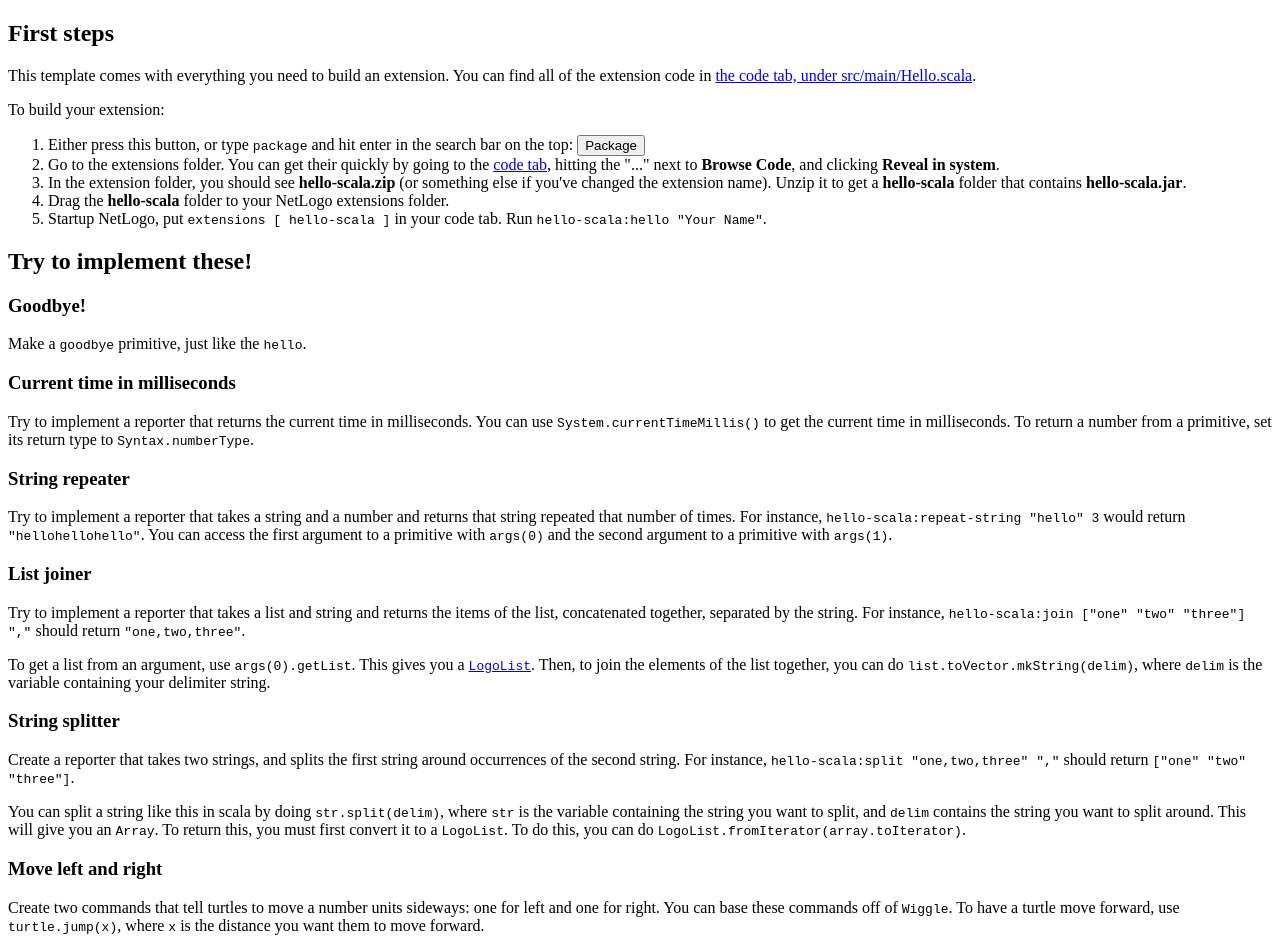
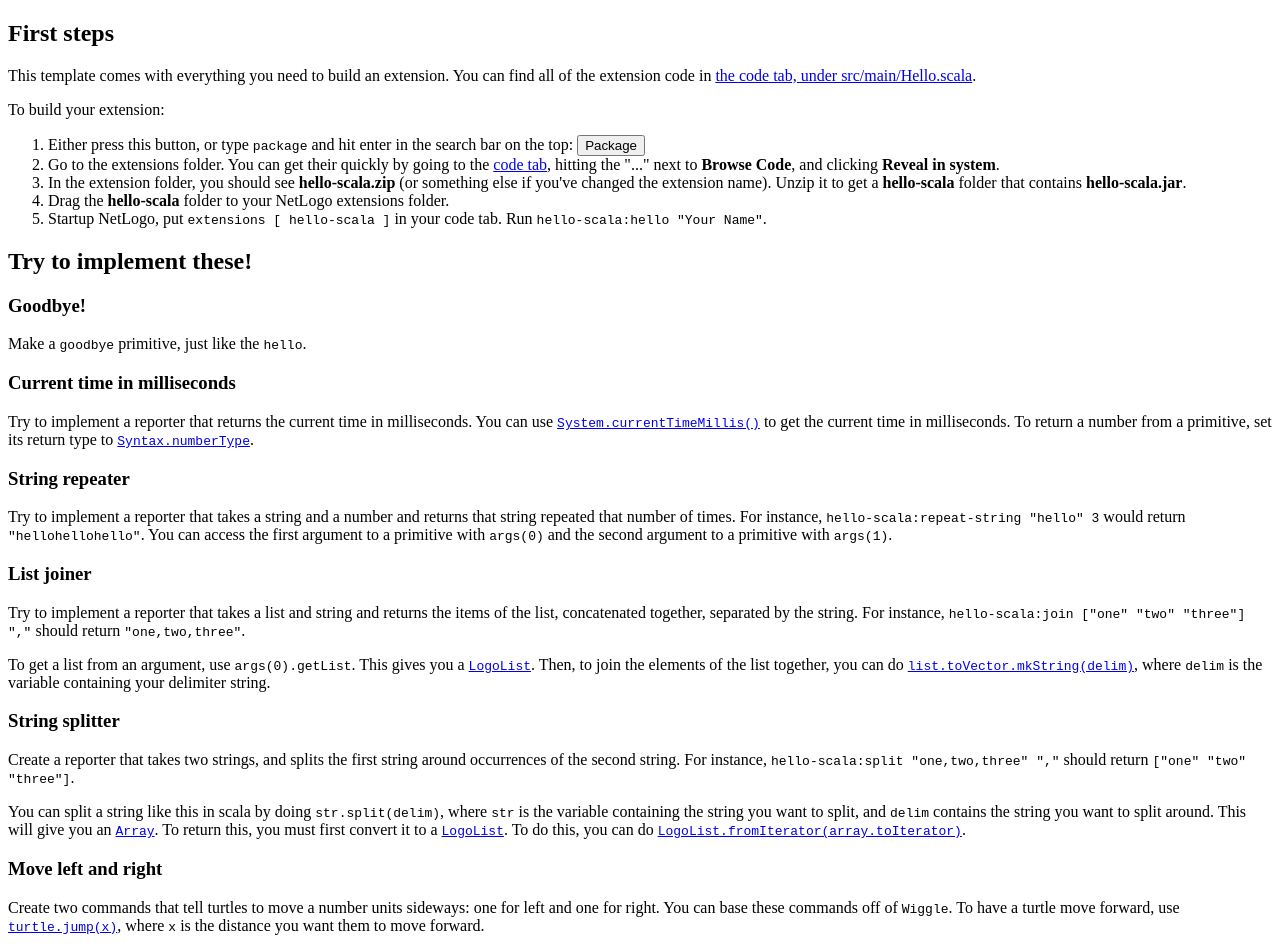
Before and after one commit to NetLogo/netlogo-extension-activator, a plain HTML site: page tutorial/index.html in a window 1280 px wide. Drawn offline with Linux system fonts and the light colour scheme.

Commit message:
Add links to docs

```diff
--- a/tutorial/index.html
+++ b/tutorial/index.html
@@ -2,6 +2,7 @@
 <html>
   <head>
     <title>NetLogo Extension Tutorial</title>
+    <base target="_blank">
   </head>
   <body>
 
@@ -23,21 +24,21 @@
       <p>Make a <code>goodbye</code> primitive, just like the <code>hello</code>.</p>
 
       <h3>Current time in milliseconds</h3>
-      <p>Try to implement a reporter that returns the current time in milliseconds. You can use <code>System.currentTimeMillis()</code> to get the current time in milliseconds. To return a number from a primitive, set its return type to <code>Syntax.numberType</code>.</p>
+      <p>Try to implement a reporter that returns the current time in milliseconds. You can use <a href="https://docs.oracle.com/javase/8/docs/api/java/lang/System.html#currentTimeMillis--"><code>System.currentTimeMillis()</code></a> to get the current time in milliseconds. To return a number from a primitive, set its return type to <a href="https://ccl.northwestern.edu/netlogo/6.0-M5/scaladoc/scaladoc/#org.nlogo.core.Syntax$"><code>Syntax.numberType</code></a>.</p>
 
       <h3>String repeater</h3>
       <p>Try to implement a reporter that takes a string and a number and returns that string repeated that number of times. For instance, <code>hello-scala:repeat-string "hello" 3</code> would return <code>"hellohellohello"</code>. You can access the first argument to a primitive with <code>args(0)</code> and the second argument to a primitive with <code>args(1)</code>.</p>
 
       <h3>List joiner</h3>
       <p>Try to implement a reporter that takes a list and string and returns the items of the list, concatenated together, separated by the string. For instance, <code>hello-scala:join ["one" "two" "three"] ","</code> should return <code>"one,two,three"</code>.</p>
-      <p>To get a list from an argument, use <code>args(0).getList</code>. This gives you a <a href="https://ccl.northwestern.edu/netlogo/docs/scaladoc/#org.nlogo.api.LogoList"><code>LogoList</code></a>. Then, to join the elements of the list together, you can do <code>list.toVector.mkString(delim)</code>, where <code>delim</code> is the variable containing your delimiter string.</p>
+      <p>To get a list from an argument, use <code>args(0).getList</code>. This gives you a <a href="https://ccl.northwestern.edu/netlogo/6.0-M5/scaladoc/scaladoc/#org.nlogo.core.LogoList"><code>LogoList</code></a>. Then, to join the elements of the list together, you can do <a href="http://www.scala-lang.org/api/current/index.html#scala.collection.immutable.Vector"><code>list.toVector.mkString(delim)</code></a>, where <code>delim</code> is the variable containing your delimiter string.</p>
 
       <h3>String splitter</h3>
       <p>Create a reporter that takes two strings, and splits the first string around occurrences of the second string. For instance, <code>hello-scala:split "one,two,three" ","</code> should return <code>["one" "two" "three"]</code>.</p>
-      <p>You can split a string like this in scala by doing <code>str.split(delim)</code>, where <code>str</code> is the variable containing the string you want to split, and <code>delim</code> contains the string you want to split around. This will give you an <code>Array</code>. To return this, you must first convert it to a <code>LogoList</code>. To do this, you can do <code>LogoList.fromIterator(array.toIterator)</code>.</p>
+      <p>You can split a string like this in scala by doing <code>str.split(delim)</code>, where <code>str</code> is the variable containing the string you want to split, and <code>delim</code> contains the string you want to split around. This will give you an <a href="http://www.scala-lang.org/api/current/index.html#scala.Array"><code>Array</code></a>. To return this, you must first convert it to a <a href="https://ccl.northwestern.edu/netlogo/6.0-M5/scaladoc/scaladoc/#org.nlogo.core.LogoList"><code>LogoList</code></a>. To do this, you can do <a href="https://ccl.northwestern.edu/netlogo/6.0-M5/scaladoc/scaladoc/#org.nlogo.core.LogoList$"><code>LogoList.fromIterator(array.toIterator)</code></a>.</p>
 
       <h3>Move left and right</h3>
-      <p>Create two commands that tell turtles to move a number units sideways: one for left and one for right. You can base these commands off of <code>Wiggle</code>. To have a turtle move forward, use <code>turtle.jump(x)</code>, where <code>x</code> is the distance you want them to move forward.</p>
+      <p>Create two commands that tell turtles to move a number units sideways: one for left and one for right. You can base these commands off of <code>Wiggle</code>. To have a turtle move forward, use <a href="https://ccl.northwestern.edu/netlogo/6.0-M5/scaladoc/scaladoc/#org.nlogo.api.Turtle"><code>turtle.jump(x)</code></a>, where <code>x</code> is the distance you want them to move forward.</p>
     </div>
   </body>
 </html>
```
